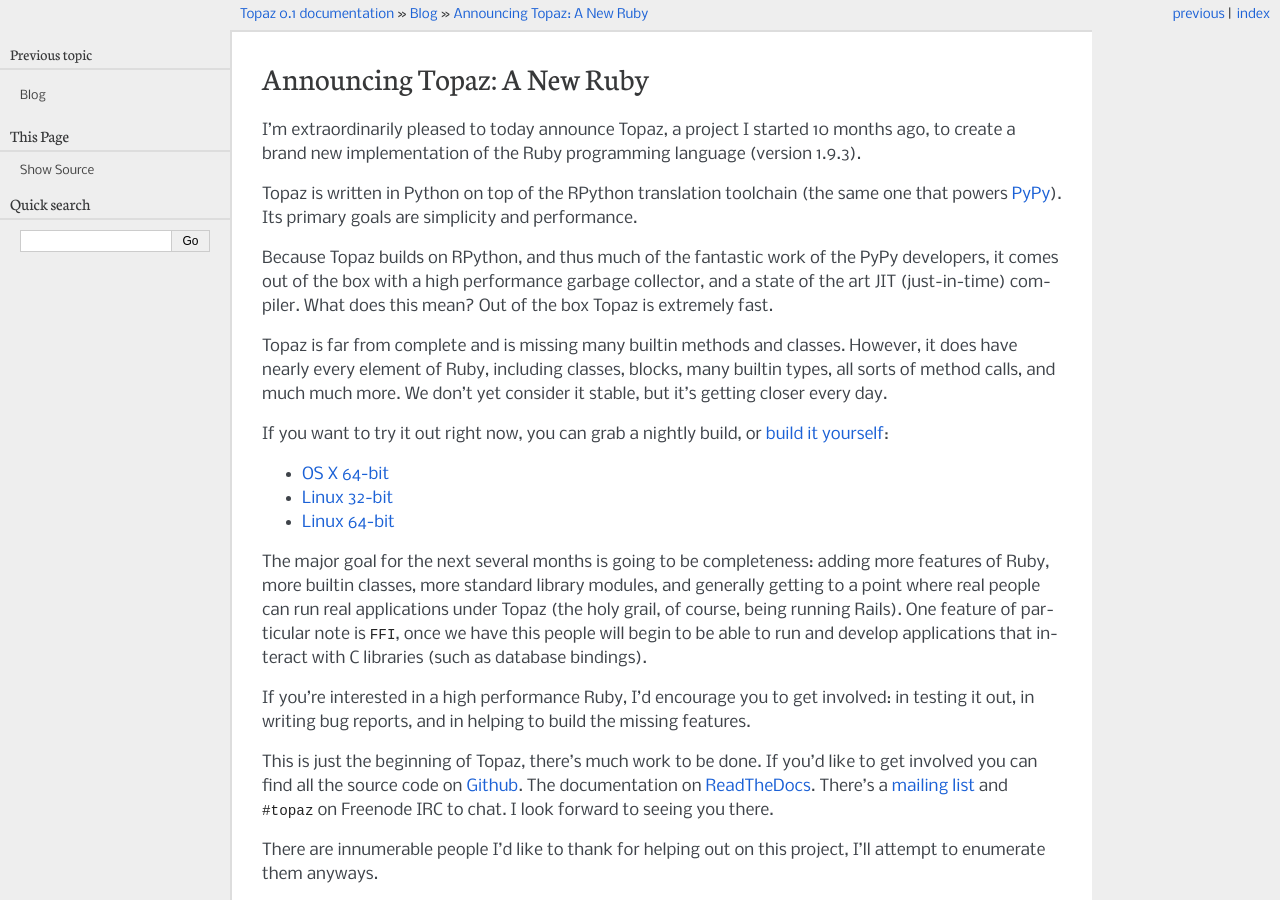
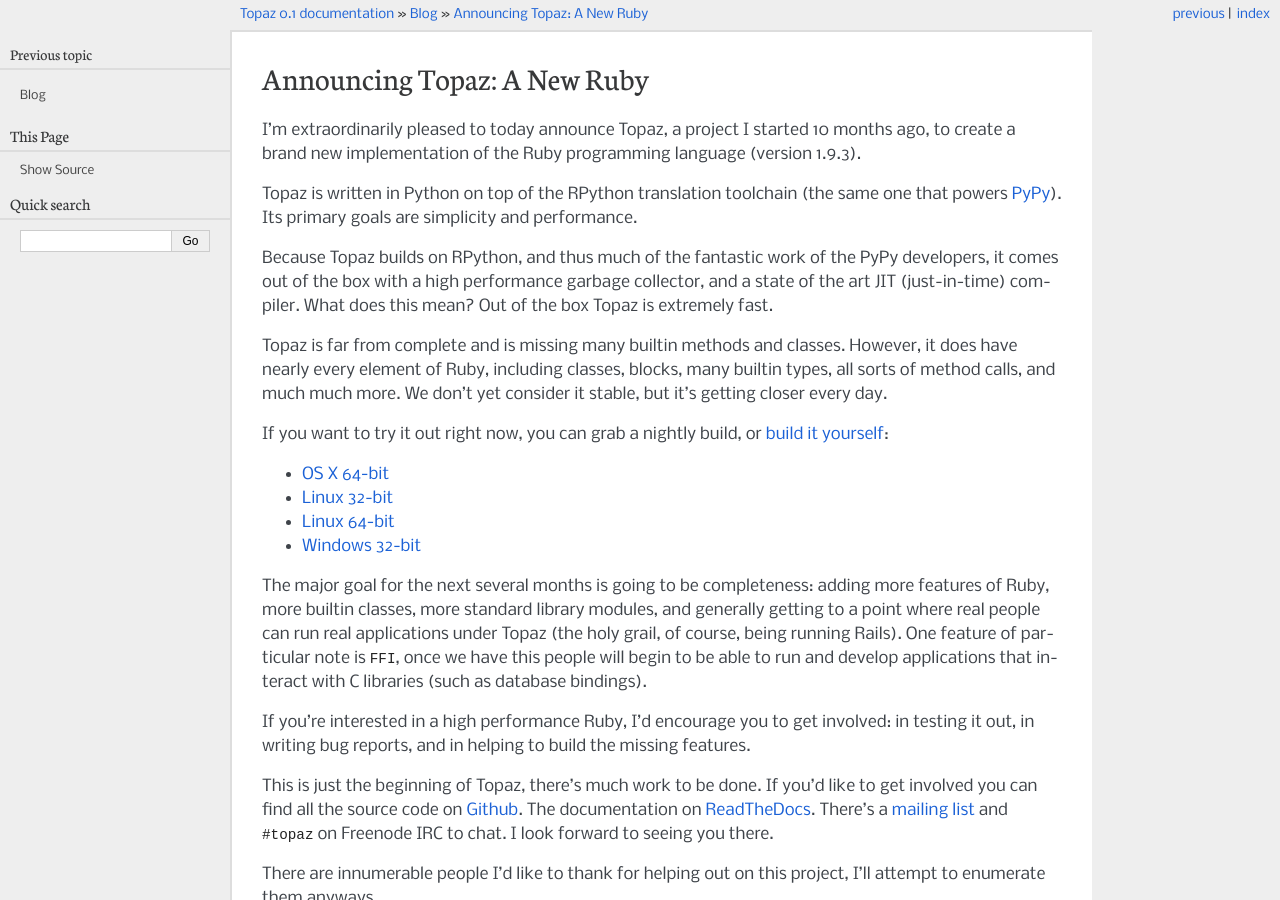
Before and after one commit to topazproject/topaz, a Sphinx documentation site: the page built from docs/blog/announcing-topaz.rst, in a window 1280 px wide and 900 px high. Built offline with Sphinx 7.4.7, drawn with Linux system fonts in a browser that asks for light colours.

Commit message:
A wild windows binary appears!

```diff
--- a/docs/blog/announcing-topaz.rst
+++ b/docs/blog/announcing-topaz.rst
@@ -25,6 +25,7 @@
 * `OS X 64-bit`_
 * `Linux 32-bit`_
 * `Linux 64-bit`_
+* `Windows 32-bit`_
 
 The major goal for the next several months is going to be completeness: adding
 more features of Ruby, more builtin classes, more standard library modules, and
@@ -76,6 +77,7 @@
 .. _`OS X 64-bit`: http://builds.topazruby.com/topaz-osx64-242eebe5ce38a6c9808ccecaa46bfa427d53e2d4.tar.bz2
 .. _`Linux 32-bit`: http://builds.topazruby.com/topaz-linux32-04ab1983cf39127e0d8ed4efdbdccbe819eb2992.tar.bz2
 .. _`Linux 64-bit`: http://builds.topazruby.com/topaz-linux64-04ab1983cf39127e0d8ed4efdbdccbe819eb2992.tar.bz2
+.. _`Windows 32-bit`: http://builds.topazruby.com/topaz-msvc-i386-51466ba4ab8a921527de436da15f467c2b503fc5.tar
 .. _`Github`: https://github.com/topazproject/topaz
 .. _`ReadTheDocs`: http://topaz.readthedocs.org/
 .. _`mailing list`: https://groups.google.com/forum/#!forum/topazproject
```
